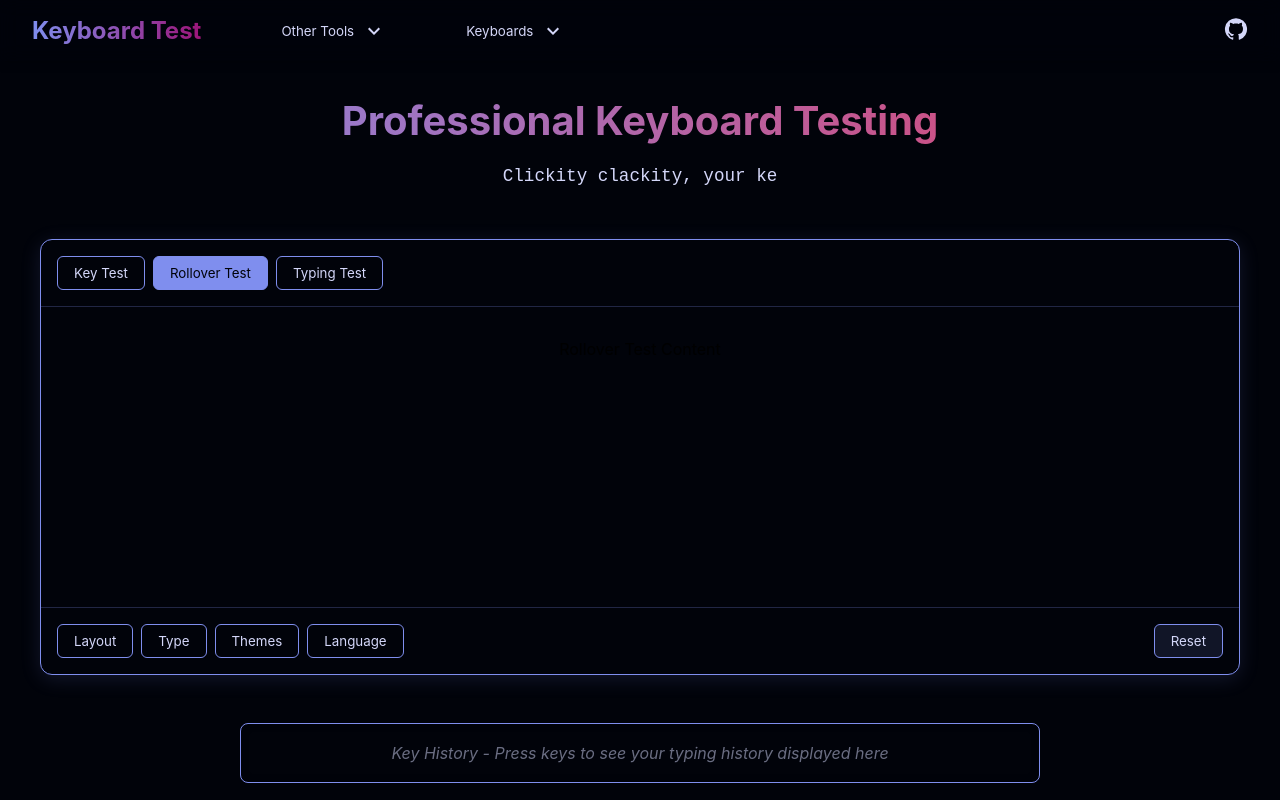
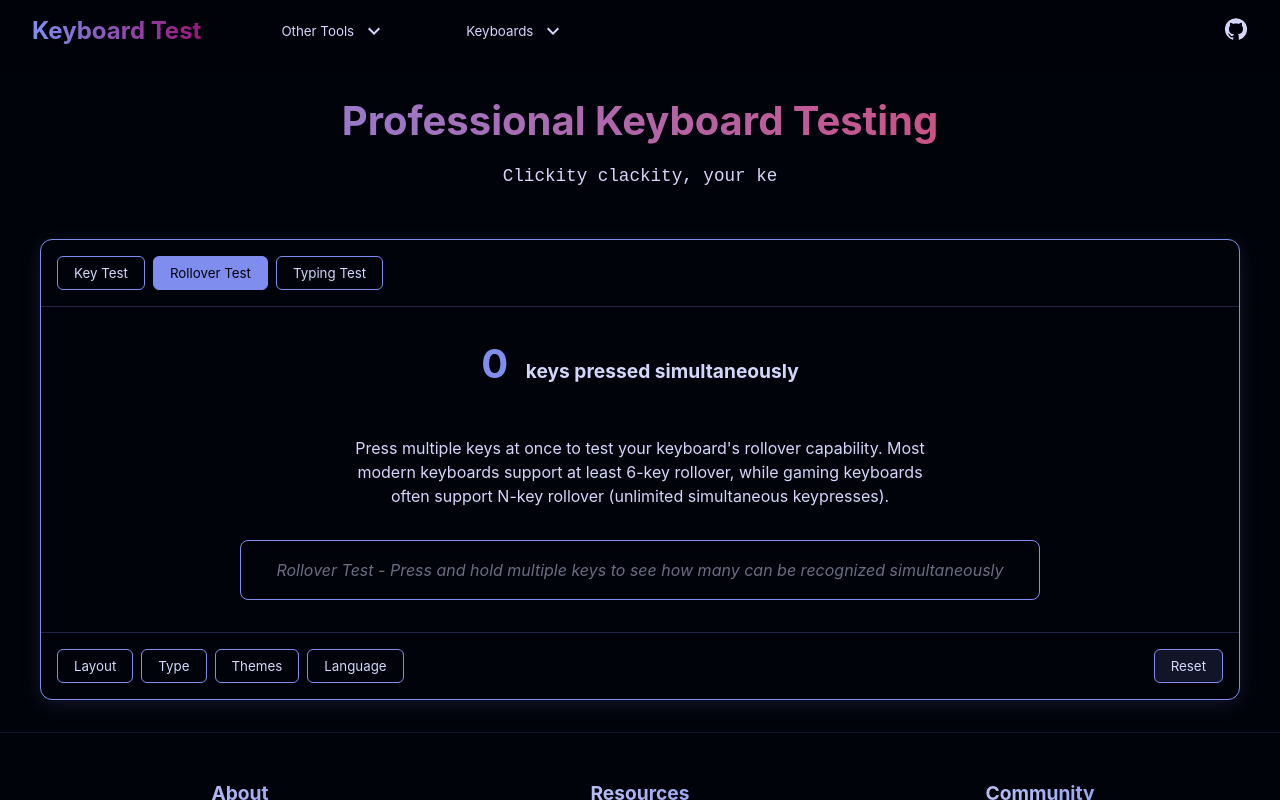
Before and after one commit to BryantWelch/keyboard-test.app, a React (Create React App) app: page / in a window 1280 px wide. Both pictures are taken after a click on the button "Rollover Test". Shown: the top 800 px of the page. Built offline with nearby package versions, Linux system fonts and the light colour scheme.

Commit message:
Rollover Test implemented

```diff
--- a/src/App.tsx
+++ b/src/App.tsx
@@ -28,6 +28,7 @@ const MainContent = styled.main`
 
 const App: React.FC = () => {
   const [keyHistory, setKeyHistory] = useState<string[]>([]);
+  const [activeTab, setActiveTab] = useState('keyTest');
 
   const handleKeyPress = useCallback((key: string) => {
     setKeyHistory(prev => [...prev, key]);
@@ -37,14 +38,24 @@ const App: React.FC = () => {
     setKeyHistory([]);
   }, []);
 
+  const handleTabChange = useCallback((tabId: string) => {
+    setActiveTab(tabId);
+    // Clear key history when switching tabs
+    setKeyHistory([]);
+  }, []);
+
   return (
     <ThemeProvider theme={theme}>
       <AppWrapper>
         <Navbar />
         <MainContent>
           <Header />
-          <TestContainer onKeyPress={handleKeyPress} onReset={handleReset} />
-          <KeyHistory keys={keyHistory} />
+          <TestContainer
+            onKeyPress={handleKeyPress}
+            onReset={handleReset}
+            onTabChange={handleTabChange}
+          />
+          {activeTab === 'keyTest' && <KeyHistory keys={keyHistory} />}
         </MainContent>
         <Footer />
       </AppWrapper>
--- /dev/null
+++ b/src/components/RolloverTest/RolloverTest.tsx
@@ -0,0 +1,262 @@
+import React, { useState, useEffect } from 'react';
+import styled from 'styled-components';
+import { motion, AnimatePresence } from 'framer-motion';
+
+const RolloverContainer = styled.div`
+  display: flex;
+  flex-direction: column;
+  align-items: center;
+  width: 100%;
+  max-width: 800px;
+  margin: 0 auto;
+  gap: 2rem;
+`;
+
+const KeyCountDisplay = styled.div`
+  font-size: 2.5rem;
+  font-weight: bold;
+  color: ${props => props.theme.colors.primary};
+  text-align: center;
+  margin-bottom: 1rem;
+
+  span {
+    font-size: 1.2rem;
+    color: ${props => props.theme.colors.text};
+    margin-left: 0.5rem;
+  }
+`;
+
+const KeysContainer = styled.div`
+  background-color: ${props => props.theme.colors.background};
+  border: 1px solid ${props => props.theme.colors.primary};
+  border-radius: 8px;
+  padding: 1rem;
+  width: 100%;
+  height: 60px;
+  display: flex;
+  align-items: center;
+  justify-content: flex-start;
+  overflow-x: auto;
+  position: relative;
+
+  &:before {
+    content: '';
+    position: absolute;
+    top: 0;
+    left: 0;
+    right: 0;
+    bottom: 0;
+    box-shadow: inset 0 0 10px rgba(0, 0, 0, 0.1);
+    pointer-events: none;
+    border-radius: 8px;
+  }
+
+  /* Hide scrollbar for Chrome, Safari and Opera */
+  &::-webkit-scrollbar {
+    display: none;
+  }
+
+  /* Hide scrollbar for IE, Edge and Firefox */
+  -ms-overflow-style: none;
+  scrollbar-width: none;
+`;
+
+const KeyDisplay = styled(motion.div)`
+  color: ${props => props.theme.colors.text};
+  background: ${props => props.theme.colors.primary}20;
+  border: 1px solid ${props => props.theme.colors.primary};
+  border-radius: 4px;
+  padding: 0.5rem 1rem;
+  margin: 0 0.25rem;
+  min-width: 40px;
+  text-align: center;
+  font-family: monospace;
+  flex-shrink: 0;
+`;
+
+const PlaceholderText = styled.div`
+  color: ${props => props.theme.colors.text}80;
+  font-style: italic;
+  text-align: center;
+  width: 100%;
+  user-select: none;
+`;
+
+const InstructionText = styled.p`
+  color: ${props => props.theme.colors.text};
+  text-align: center;
+  max-width: 600px;
+  margin: 0 auto;
+  line-height: 1.5;
+`;
+
+interface RolloverTestProps {
+  onKeyDown?: (key: string) => void;
+  onKeyUp?: (key: string) => void;
+  onReset?: () => void;
+}
+
+const RolloverTest: React.FC<RolloverTestProps> = ({ onKeyDown, onKeyUp, onReset }) => {
+  const [pressedKeys, setPressedKeys] = useState<Set<string>>(new Set());
+
+  // Format key name for display
+  const formatKeyName = (key: string): string => {
+    switch (key) {
+      case 'ArrowLeft':
+      case 'Left':
+        return '←';
+      case 'ArrowRight':
+      case 'Right':
+        return '→';
+      case 'ArrowUp':
+      case 'Up':
+        return '↑';
+      case 'ArrowDown':
+      case 'Down':
+        return '↓';
+      case 'L-Shift':
+        return 'L-Shift';
+      case 'R-Shift':
+        return 'R-Shift';
+      case 'L-Ctrl':
+        return 'L-Ctrl';
+      case 'R-Ctrl':
+        return 'R-Ctrl';
+      case 'L-Alt':
+        return 'L-Alt';
+      case 'R-Alt':
+        return 'R-Alt';
+      case 'Control':
+        return 'Ctrl';
+      case 'Meta':
+        return 'Win';
+      default:
+        return key;
+    }
+  };
+
+  // Effect to handle reset
+  useEffect(() => {
+    // Function to clear pressed keys
+    const clearPressedKeys = () => {
+      setPressedKeys(new Set());
+    };
+
+    // Listen for the custom reset event from TestContainer
+    window.addEventListener('rollover-test-reset', clearPressedKeys);
+
+    // Cleanup
+    return () => {
+      window.removeEventListener('rollover-test-reset', clearPressedKeys);
+    };
+  }, []);
+
+  // Add event listeners for key down and key up
+  useEffect(() => {
+    const handleKeyDown = (e: KeyboardEvent) => {
+      e.preventDefault();
+
+      let keyName = e.key;
+
+      // Handle special keys
+      if (e.key === ' ') keyName = 'Space';
+      if (e.key === 'Control' && e.location === 1) keyName = 'L-Ctrl';
+      if (e.key === 'Control' && e.location === 2) keyName = 'R-Ctrl';
+      if (e.key === 'Shift' && e.location === 1) keyName = 'L-Shift';
+      if (e.key === 'Shift' && e.location === 2) keyName = 'R-Shift';
+      if (e.key === 'Alt' && e.location === 1) keyName = 'L-Alt';
+      if (e.key === 'Alt' && e.location === 2) keyName = 'R-Alt';
+
+      setPressedKeys(prev => {
+        const newSet = new Set(prev);
+        newSet.add(keyName);
+        return newSet;
+      });
+
+      if (onKeyDown) {
+        onKeyDown(keyName);
+      }
+    };
+
+    const handleKeyUp = (e: KeyboardEvent) => {
+      e.preventDefault();
+
+      let keyName = e.key;
+
+      // Handle special keys (same as in keydown)
+      if (e.key === ' ') keyName = 'Space';
+      if (e.key === 'Control' && e.location === 1) keyName = 'L-Ctrl';
+      if (e.key === 'Control' && e.location === 2) keyName = 'R-Ctrl';
+      if (e.key === 'Shift' && e.location === 1) keyName = 'L-Shift';
+      if (e.key === 'Shift' && e.location === 2) keyName = 'R-Shift';
+      if (e.key === 'Alt' && e.location === 1) keyName = 'L-Alt';
+      if (e.key === 'Alt' && e.location === 2) keyName = 'R-Alt';
+
+      setPressedKeys(prev => {
+        const newSet = new Set(prev);
+        newSet.delete(keyName);
+        return newSet;
+      });
+
+      if (onKeyUp) {
+        onKeyUp(keyName);
+      }
+    };
+
+    // Add event listeners
+    window.addEventListener('keydown', handleKeyDown);
+    window.addEventListener('keyup', handleKeyUp);
+
+    // Clean up
+    return () => {
+      window.removeEventListener('keydown', handleKeyDown);
+      window.removeEventListener('keyup', handleKeyUp);
+    };
+  }, [onKeyDown, onKeyUp]);
+
+  // Convert Set to Array for rendering
+  const pressedKeysArray = Array.from(pressedKeys);
+
+  return (
+    <RolloverContainer>
+      <KeyCountDisplay>
+        {pressedKeys.size} <span>keys pressed simultaneously</span>
+      </KeyCountDisplay>
+
+      <InstructionText>
+        Press multiple keys at once to test your keyboard's rollover capability.
+        Most modern keyboards support at least 6-key rollover, while gaming keyboards
+        often support N-key rollover (unlimited simultaneous keypresses).
+      </InstructionText>
+
+      <KeysContainer>
+        <AnimatePresence mode="sync">
+          {pressedKeysArray.length === 0 ? (
+            <PlaceholderText>
+              Rollover Test - Press and hold multiple keys to see how many can be recognized simultaneously
+            </PlaceholderText>
+          ) : (
+            pressedKeysArray.map((key) => (
+              <KeyDisplay
+                key={key}
+                initial={{ opacity: 0, scale: 0.8 }}
+                animate={{ opacity: 1, scale: 1 }}
+                exit={{ opacity: 0, scale: 0.8 }}
+                transition={{
+                  duration: 0.1,
+                  type: "spring",
+                  stiffness: 500,
+                  damping: 30
+                }}
+              >
+                {formatKeyName(key)}
+              </KeyDisplay>
+            ))
+          )}
+        </AnimatePresence>
+      </KeysContainer>
+    </RolloverContainer>
+  );
+};
+
+export default RolloverTest;
--- a/src/components/TestContainer/TestContainer.tsx
+++ b/src/components/TestContainer/TestContainer.tsx
@@ -3,10 +3,12 @@ import styled from 'styled-components';
 import { motion, AnimatePresence } from 'framer-motion';
 import { KeyboardSelector, KeyboardType } from '../Keyboards';
 import { KeyboardLayoutType } from '../Keyboards/keyboardTypes';
+import RolloverTest from '../RolloverTest/RolloverTest';
 
 interface TestContainerProps {
   onKeyPress?: (key: string) => void;
   onReset?: () => void;
+  onTabChange?: (tabId: string) => void;
 }
 
 const Container = styled.div`
@@ -143,7 +145,7 @@ interface TabData {
   onClick: () => void;
 }
 
-const TestContainer: React.FC<TestContainerProps> = ({ onKeyPress, onReset }) => {
+const TestContainer: React.FC<TestContainerProps> = ({ onKeyPress, onReset, onTabChange }) => {
   const [activeTab, setActiveTab] = useState('keyTest');
   const [direction, setDirection] = useState(0);
   const [currentLayout, setCurrentLayout] = useState<KeyboardType>('75%');
@@ -157,6 +159,11 @@ const TestContainer: React.FC<TestContainerProps> = ({ onKeyPress, onReset }) =>
     setDirection(newIndex > currentIndex ? 1 : -1);
 
     setActiveTab(tabId);
+
+    // Call the onTabChange callback if provided
+    if (onTabChange) {
+      onTabChange(tabId);
+    }
   };
 
   const handleLayoutChange = (layout: KeyboardType) => {
@@ -176,6 +183,9 @@ const TestContainer: React.FC<TestContainerProps> = ({ onKeyPress, onReset }) =>
       onReset();
     }
 
+    // Dispatch a custom event for the RolloverTest component
+    window.dispatchEvent(new CustomEvent('rollover-test-reset'));
+
     setKeyboardKey(prevKey => prevKey + 1);
   };
 
@@ -190,7 +200,11 @@ const TestContainer: React.FC<TestContainerProps> = ({ onKeyPress, onReset }) =>
                  keyboardType={currentType}
                />;
       case 'rolloverTest':
-        return <div>Rollover Test Content</div>;
+        return <RolloverTest
+                 onKeyDown={onKeyPress}
+                 onKeyUp={() => {}}
+                 onReset={onReset}
+               />;
       case 'typingTest':
         return <div>Typing Test Content</div>;
       case 'layout':
```
